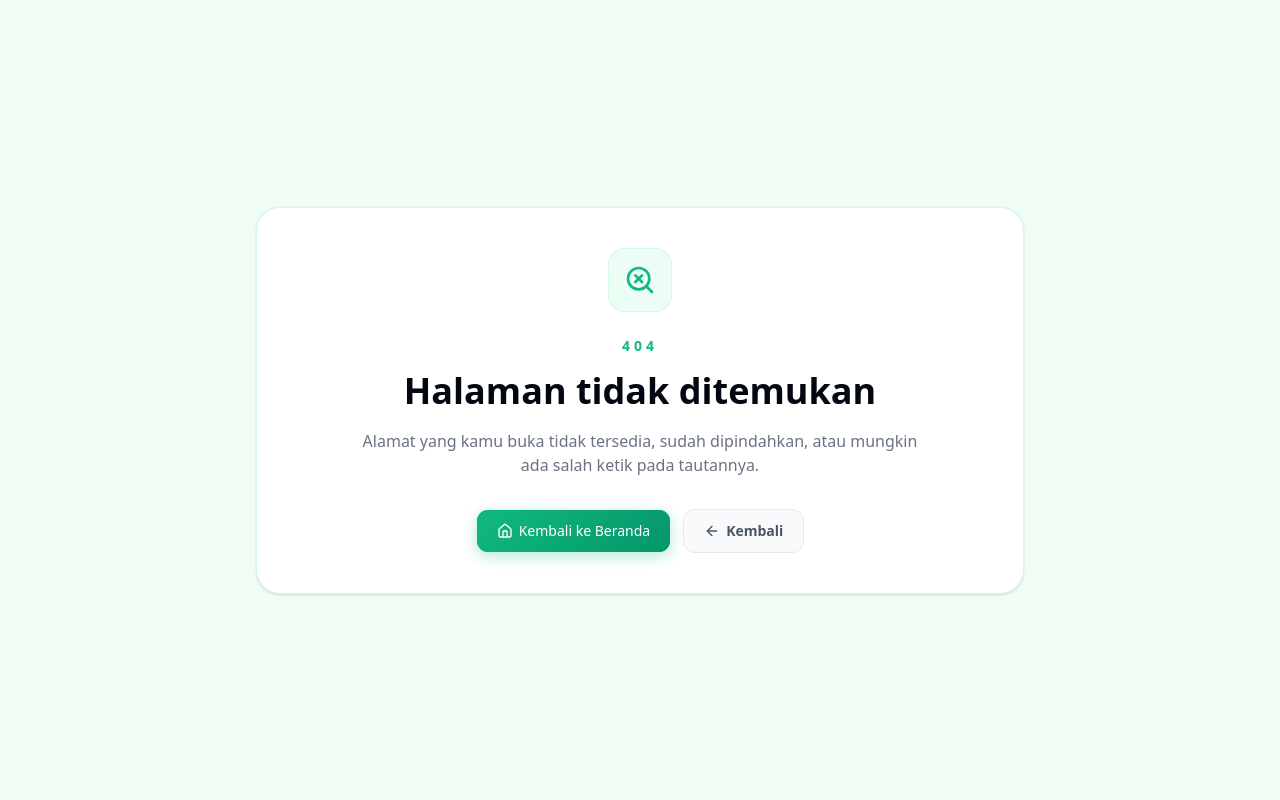
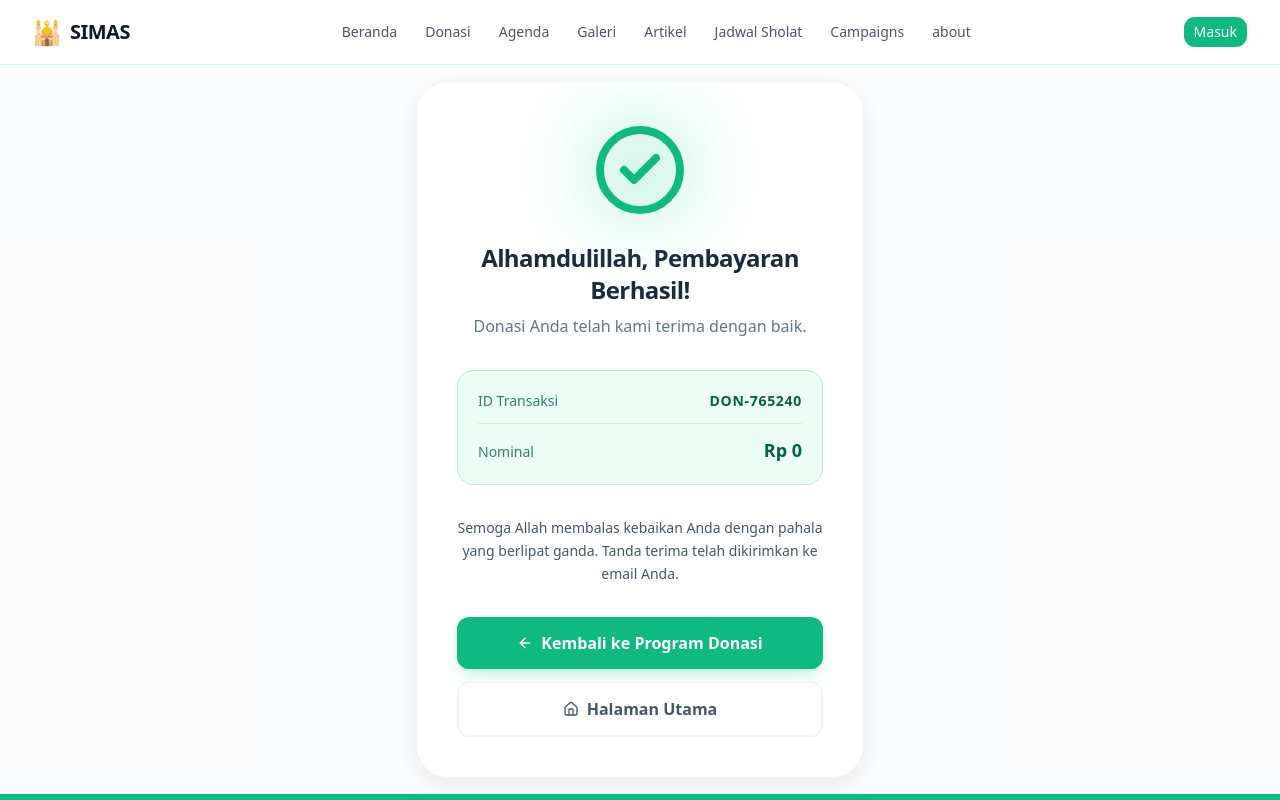
Before and after one commit to rizkiansyahalfin/simas-fe, a React (Vite) app: page /payment-status in a window 1280 px wide. Before the commit this address had no page. Shown: the top 800 px of the page. Built offline with nearby package versions, Linux system fonts and the light colour scheme.

Commit message:
feat: add dynamic payment status page

```diff
--- a/src/App.tsx
+++ b/src/App.tsx
@@ -22,6 +22,7 @@ const DonationPage = lazy(() => import("./publicDonation/pages/DonationPage"));
 const GalleryPage = lazy(() => import("./gallery/pages/PublicGalleryPage"));
 const CampaignListPage = lazy(() => import("./campaigns/pages/CampaignListPage"));
 const CampaignHistoryPage = lazy(() => import("./campaigns/pages/CampaignHistoryPage"));
+import PaymentStatusPage from "@/payments/pages/PaymentStatusPage";
 
 
 // ==================== ADMIN PAGES ====================
@@ -162,6 +163,14 @@ function App() {
 							</PublicLayout>
 						}
 					/>
+					<Route
+                        path='/payment-status'
+                        element={
+                            <PublicLayout>
+                                <PaymentStatusPage />
+                            </PublicLayout>
+                        }
+/>
 
 					{/* LOGIN */}
 					<Route
--- /dev/null
+++ b/src/payments/pages/PaymentStatusPage.tsx
@@ -0,0 +1,103 @@
+import { useSearchParams, Link } from "react-router-dom";
+import { CheckCircle2, Clock, XCircle, ArrowLeft, Home } from "lucide-react";
+
+export default function PaymentStatusPage() {
+  const [searchParams] = useSearchParams();
+
+  // Ambil data dari URL (contoh: /payment-status?status=pending&order_id=DON-123&amount=150000)
+  const status = searchParams.get("status") || "success";
+  const orderId = searchParams.get("order_id") || "DON-" + Math.floor(Math.random() * 1000000);
+  const amount = searchParams.get("amount") || "0";
+
+  const formatRupiah = (angka: string) => {
+    return new Intl.NumberFormat("id-ID", {
+      style: "currency",
+      currency: "IDR",
+      minimumFractionDigits: 0,
+    }).format(Number(angka));
+  };
+
+  // Konfigurasi dinamis berdasarkan status
+  const statusConfig = {
+    success: {
+      icon: <CheckCircle2 className="h-24 w-24 text-emerald-500 relative z-10" />,
+      glow: "bg-emerald-400",
+      title: "Alhamdulillah, Pembayaran Berhasil!",
+      desc: "Donasi Anda telah kami terima dengan baik.",
+      colorBox: "bg-emerald-50 border-emerald-200 text-emerald-800",
+      instructions: "Semoga Allah membalas kebaikan Anda dengan pahala yang berlipat ganda. Tanda terima telah dikirimkan ke email Anda."
+    },
+    pending: {
+      icon: <Clock className="h-24 w-24 text-amber-500 relative z-10" />,
+      glow: "bg-amber-400",
+      title: "Menunggu Pembayaran",
+      desc: "Transaksi Anda sedang menunggu pelunasan.",
+      colorBox: "bg-amber-50 border-amber-200 text-amber-800",
+      instructions: "Silakan selesaikan pembayaran sesuai instruksi Midtrans atau transfer ke rekening masjid sebelum batas waktu habis."
+    },
+    failed: {
+      icon: <XCircle className="h-24 w-24 text-red-500 relative z-10" />,
+      glow: "bg-red-400",
+      title: "Pembayaran Gagal",
+      desc: "Mohon maaf, transaksi Anda tidak dapat diproses.",
+      colorBox: "bg-red-50 border-red-200 text-red-800",
+      instructions: "Batas waktu pembayaran mungkin telah habis atau terjadi kesalahan pada sistem. Silakan ulangi proses donasi Anda."
+    }
+  };
+
+  // Kalau status di URL ngawur, arahin ke success sebagai default
+  const currentConfig = statusConfig[status as keyof typeof statusConfig] || statusConfig.success;
+
+  return (
+    <div className="min-h-[80vh] flex items-center justify-center p-4 font-sans bg-slate-50/50">
+      <div className="bg-white max-w-md w-full rounded-[2rem] border border-slate-100 shadow-[0_8px_30px_rgb(0,0,0,0.08)] overflow-hidden text-center p-8 md:p-10">
+
+        {/* Animasi Icon & Glow */}
+        <div className="flex justify-center mb-6">
+          <div className="relative">
+            <div className={`absolute inset-0 blur-2xl opacity-30 ${currentConfig.glow}`}></div>
+            {currentConfig.icon}
+          </div>
+        </div>
+
+        {/* Judul & Deskripsi */}
+        <h1 className="text-2xl font-extrabold text-slate-800 mb-2 tracking-tight">{currentConfig.title}</h1>
+        <p className="text-slate-500 font-medium mb-8 text-sm md:text-base">{currentConfig.desc}</p>
+
+        {/* Kotak Detail Transaksi */}
+        <div className={`p-5 rounded-2xl border mb-8 text-sm font-medium ${currentConfig.colorBox}`}>
+          <div className="flex justify-between items-center mb-3 pb-3 border-b border-current/10">
+            <span className="opacity-80">ID Transaksi</span>
+            <span className="font-bold uppercase tracking-wider">{orderId}</span>
+          </div>
+          <div className="flex justify-between items-center text-lg">
+            <span className="opacity-80 text-sm mt-1">Nominal</span>
+            <span className="font-extrabold">{formatRupiah(amount)}</span>
+          </div>
+        </div>
+
+        {/* Instruksi Tindak Lanjut */}
+        <p className="text-slate-600 text-sm mb-8 leading-relaxed">
+          {currentConfig.instructions}
+        </p>
+
+        {/* Action Buttons */}
+        <div className="flex flex-col gap-3">
+          <Link
+            to="/campaigns"
+            className="flex items-center justify-center w-full py-3.5 rounded-xl bg-simas-primary text-white font-bold hover:bg-emerald-600 transition-colors shadow-lg shadow-emerald-500/20"
+          >
+            <ArrowLeft className="w-4 h-4 mr-2" /> Kembali ke Program Donasi
+          </Link>
+          <Link
+            to="/"
+            className="flex items-center justify-center w-full py-3.5 rounded-xl border-2 border-slate-100 text-slate-600 font-bold hover:bg-slate-50 hover:text-slate-800 transition-colors"
+          >
+            <Home className="w-4 h-4 mr-2" /> Halaman Utama
+          </Link>
+        </div>
+
+      </div>
+    </div>
+  );
+}
```
